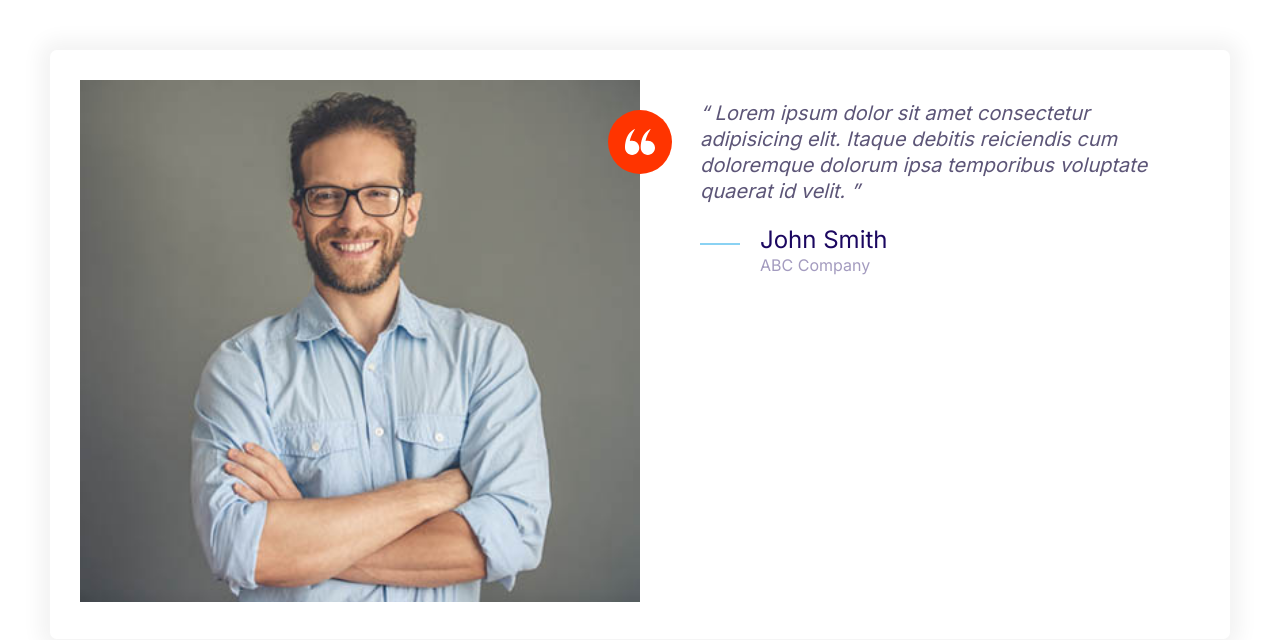
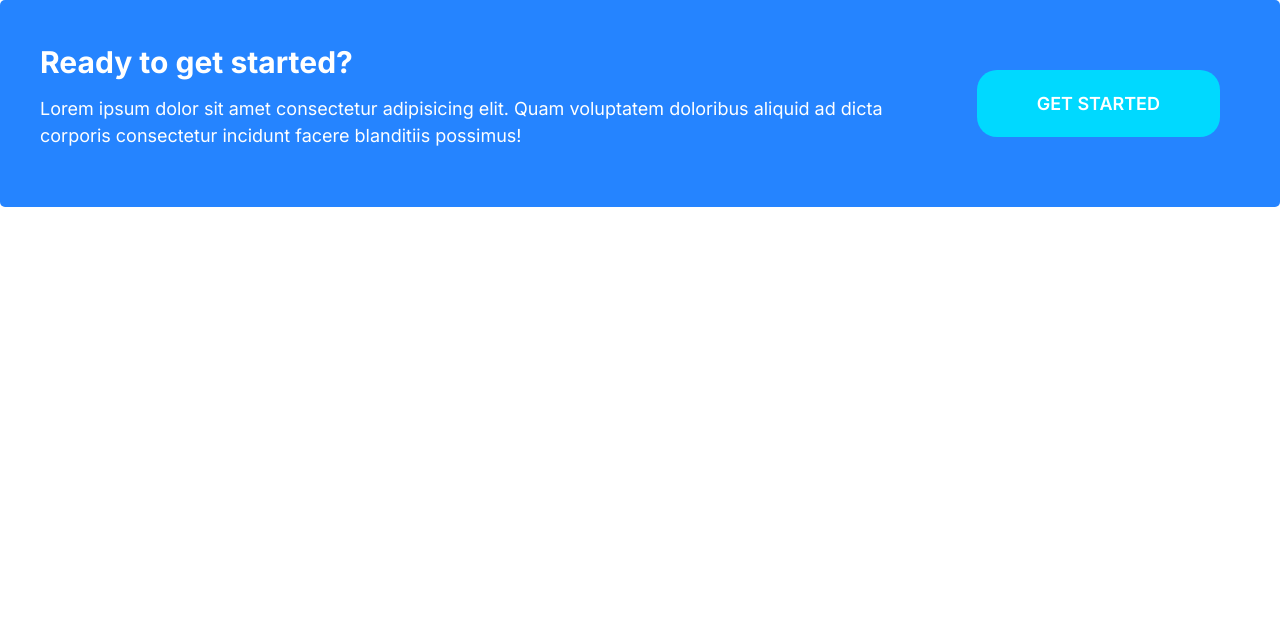
Before and after one commit to serpoiu/serpisor, a plain HTML site: page Moshify/index.html in a window 1280 px wide. Drawn offline with Linux system fonts and the light colour scheme.

Commit message:
Defining Callouts

```diff
--- a/Moshify/css/styles.css
+++ b/Moshify/css/styles.css
@@ -233,6 +233,11 @@ a {
 
 .btn--accent:hover {
   background: #ec3000;
+}
+
+.btn--streched {
+  padding-left: 6rem;
+  padding-right: 6rem;
 }
 
 .btn--block {
@@ -491,3 +496,44 @@ card__body {
     margin-left: 6rem;
   }
 }
+
+/* Callouts */
+.callout {
+  padding: 4rem;
+  border-radius: 5px;
+}
+
+.callout--primary {
+  background: var(--color-primary);
+  color: #fff;
+}
+
+.callout__heading {
+  color: #fff;
+  margin-top: 0;
+  font-size: 3rem;
+}
+
+.callout .btn {
+  justify-self: center;
+  align-self: center;
+}
+
+.callout__content {
+  text-align: center;
+}
+
+@media screen and (min-width: 768px) {
+  .callout .grid--1x2 {
+    grid-template-columns: 1fr auto;
+  }
+
+  .callout__content {
+    text-align: left;
+  }
+
+  .callout .btn {
+    justify-self: start;
+    margin: 0 2rem;
+  }
+}
--- a/Moshify/index.html
+++ b/Moshify/index.html
@@ -14,37 +14,18 @@
     <link rel="stylesheet" href="css/normalize.css" />
     <link rel="stylesheet" href="css/styles.css" />
   </head>
-  <body style="padding: 5rem">
-    <div class="card testimonial">
+  <body>
+    <div class="callout callout--primary">
       <div class="grid grid--1x2">
-        <div class="testimonial__image">
-          <img src="/images/testimonial.jpg" alt="A happy, smiling customer" />
-          <span class="icon-container icon-container--accent">
-            <svg class="icon icon--white icon--small">
-              <use xlink:href="images/sprite.svg#quotes"></use>
-            </svg>
-          </span>
+        <div class="callout__content">
+          <h2 class="callout__heading">Ready to get started?</h2>
+          <p>
+            Lorem ipsum dolor sit amet consectetur adipisicing elit. Quam
+            voluptatem doloribus aliquid ad dicta corporis consectetur incidunt
+            facere blanditiis possimus!
+          </p>
         </div>
-        <blockquote class="quote">
-          <p class="quote__text">
-            Lorem ipsum dolor sit amet consectetur adipisicing elit. Itaque
-            debitis reiciendis cum doloremque dolorum ipsa temporibus voluptate
-            quaerat id velit.
-          </p>
-          <footer class="quote__footer">
-            <div class="media">
-              <div class="media__image">
-                <svg class="icon icon--primary quote__line">
-                  <use xlink:href="images/sprite.svg#line"></use>
-                </svg>
-              </div>
-              <div class="media__body">
-                <h3 class="media__title quote__author">John Smith</h3>
-                <p class="quote__organization">ABC Company</p>
-              </div>
-            </div>
-          </footer>
-        </blockquote>
+        <a href="#" class="btn btn--secondary btn--streched">Get Started</a>
       </div>
     </div>
   </body>
```
Also changed, not shown: Moshify/components/callouts.html (added, +13 -0 lines).
